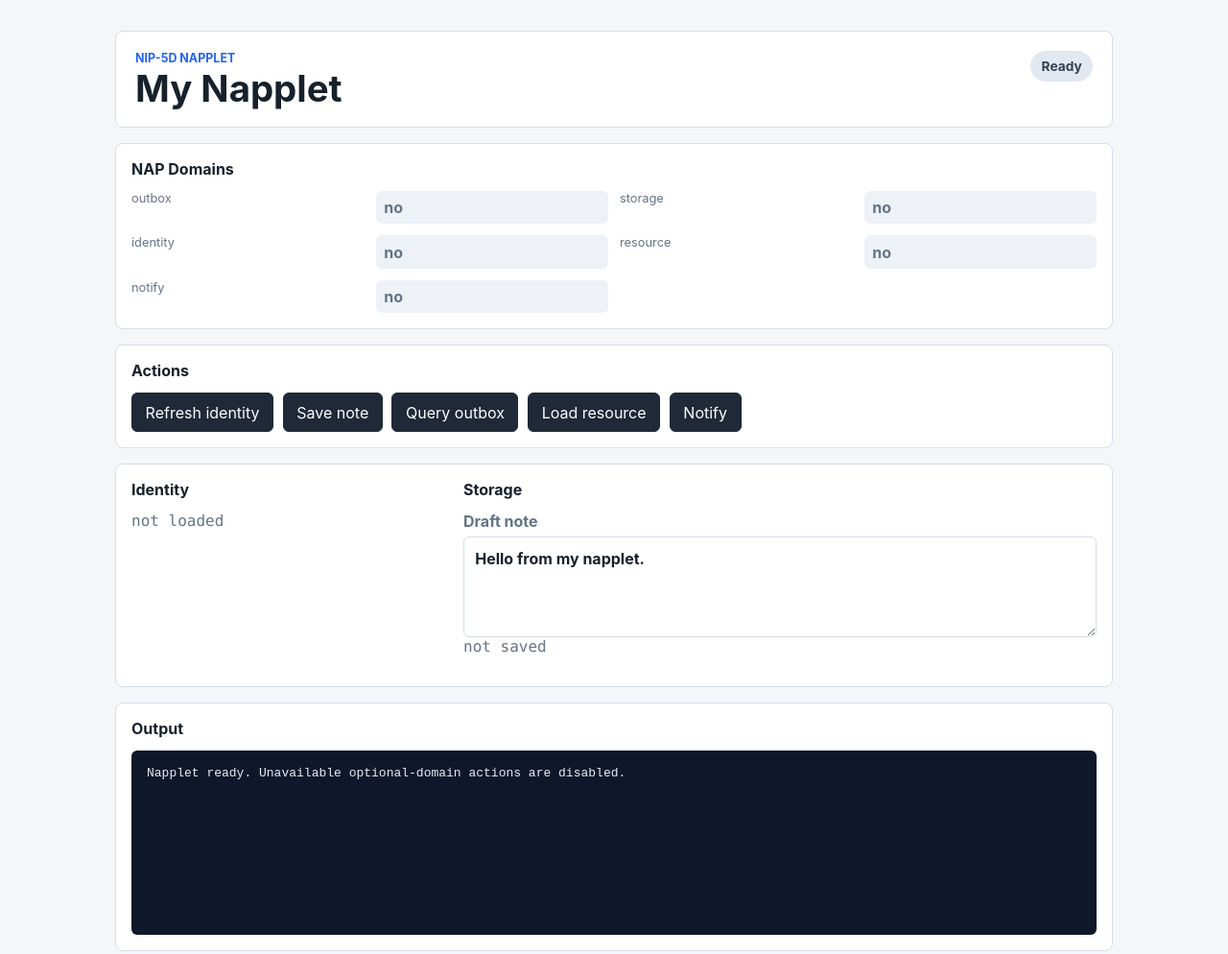
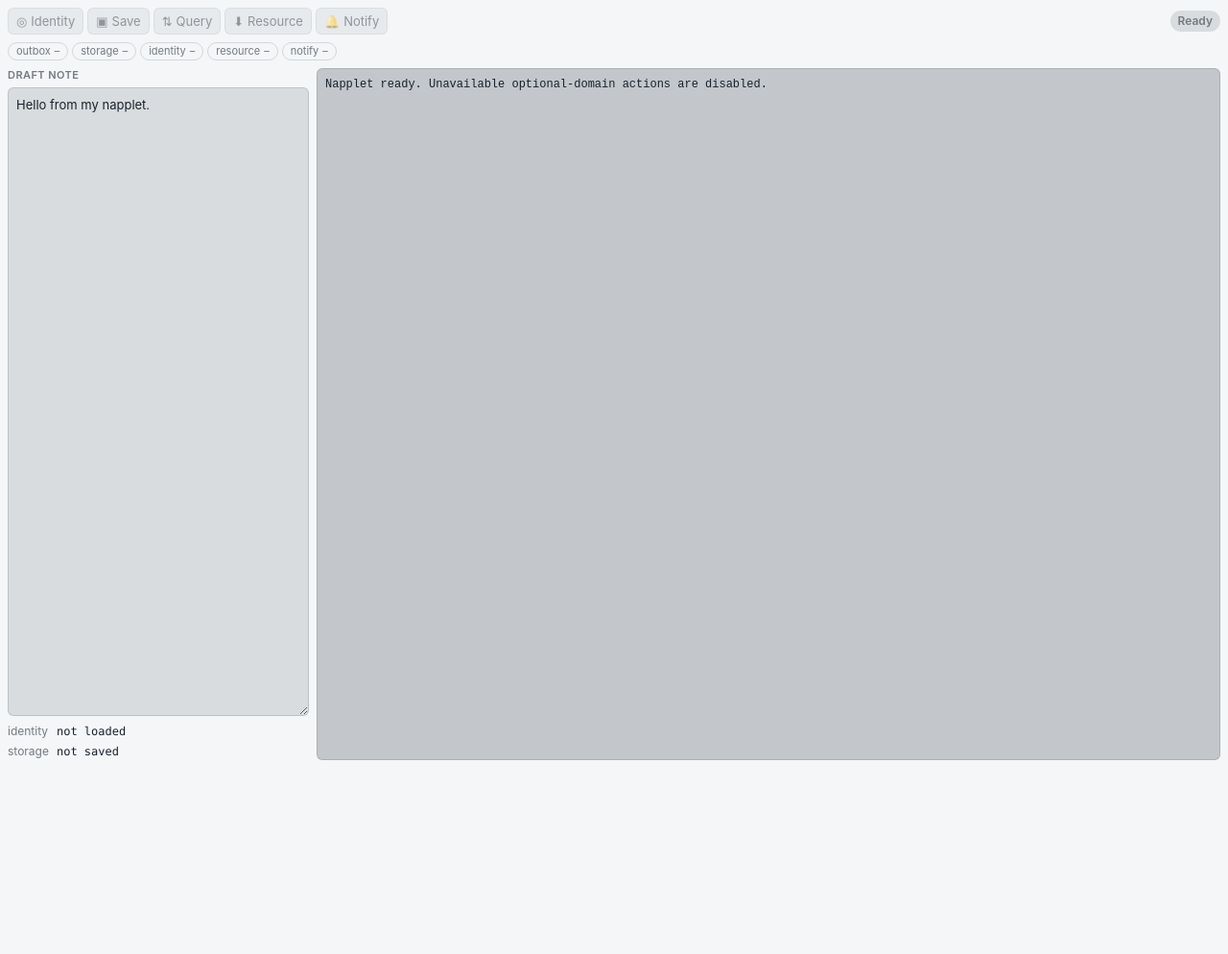
Before and after one commit to napplet/boilerplate, a website built with Vite: page index.html in a window 1280 px wide. Shown: the whole page at 96% size. After the commit the page ends 800 px from the top, so only its background shows below. Built offline with nearby package versions, Linux system fonts and the light colour scheme.

Commit message:
feat(starter): applet layout — no title header, compact tiers, whole-surface theme
Remove the masthead/eyebrow/h1 and the centered 1040px page column. The
root now fills the frame; a container-query layout goes icon-only below
240px, side-by-side from 480px, and uses the space above 900px; short
frames drop informational rows. The runtime theme (when injected)
repaints --bg/--fg/--primary on html/body/#app with every token derived
from them; the fallback palette paints its own background.

Co-Authored-By: Claude Opus 5 (1M context) <noreply@anthropic.com>
Claude-Session: https://claude.ai/code/session_014GUTpFwPhjueSXfsrr8HgX

```diff
--- a/index.html
+++ b/index.html
@@ -6,52 +6,51 @@
     <title>My Napplet</title>
   </head>
   <body>
-    <main id="app" class="app-shell">
-      <section class="workspace" aria-labelledby="app-title">
-        <header class="masthead">
-          <div>
-            <p class="eyebrow">NIP-5D napplet</p>
-            <h1 id="app-title">My Napplet</h1>
-          </div>
-          <output id="status" class="status status-idle">Ready</output>
-        </header>
+    <!--
+      A napplet is an applet framed by a runtime: the runtime already shows this
+      napplet's name, so there is no title header here. The frame is working
+      surface from the first pixel, and the layout adapts to any frame size.
+    -->
+    <main id="app" class="app">
+      <div class="toolbar" role="toolbar" aria-label="Actions">
+        <button id="identityButton" type="button" title="Refresh identity">
+          <span aria-hidden="true">◎</span><span class="label">Identity</span>
+        </button>
+        <button id="storageButton" type="button" title="Save draft">
+          <span aria-hidden="true">▣</span><span class="label">Save</span>
+        </button>
+        <button id="outboxButton" type="button" title="Query outbox">
+          <span aria-hidden="true">⇅</span><span class="label">Query</span>
+        </button>
+        <button id="resourceButton" type="button" title="Load resource">
+          <span aria-hidden="true">⬇</span><span class="label">Resource</span>
+        </button>
+        <button id="notifyButton" type="button" title="Send notification">
+          <span aria-hidden="true">🔔</span><span class="label">Notify</span>
+        </button>
+        <output id="status" class="status status-idle" aria-live="polite">Ready</output>
+      </div>
 
-        <section class="panel capability-panel" aria-labelledby="capability-title">
-          <h2 id="capability-title">NAP Domains</h2>
-          <dl id="capabilities" class="capability-grid"></dl>
-        </section>
+      <dl id="capabilities" class="domains" aria-label="Injected NAP domains"></dl>
 
-        <section class="panel action-panel" aria-labelledby="actions-title">
-          <h2 id="actions-title">Actions</h2>
-          <div class="button-row">
-            <button id="identityButton" type="button">Refresh identity</button>
-            <button id="storageButton" type="button">Save note</button>
-            <button id="outboxButton" type="button">Query outbox</button>
-            <button id="resourceButton" type="button">Load resource</button>
-            <button id="notifyButton" type="button">Notify</button>
+      <div class="workspace">
+        <section class="pane pane-draft" aria-label="Draft">
+          <label class="field">
+            <span class="field-label">Draft note</span>
+            <textarea id="noteInput" rows="3">Hello from my napplet.</textarea>
+          </label>
+          <div class="meta">
+            <span class="meta-key">identity</span>
+            <span id="identityValue" class="mono truncate">not loaded</span>
+            <span class="meta-key">storage</span>
+            <span id="storageValue" class="mono truncate">not saved</span>
           </div>
         </section>
 
-        <section class="panel split-panel" aria-label="Napplet state">
-          <article>
-            <h2>Identity</h2>
-            <p id="identityValue" class="mono muted">not loaded</p>
-          </article>
-          <article>
-            <h2>Storage</h2>
-            <label class="field">
-              <span>Draft note</span>
-              <textarea id="noteInput" rows="4">Hello from my napplet.</textarea>
-            </label>
-            <p id="storageValue" class="mono muted">not saved</p>
-          </article>
+        <section class="pane pane-output" aria-label="Output">
+          <pre id="output" class="output" data-napplet-select="text">No events yet.</pre>
         </section>
-
-        <section class="panel output-panel" aria-labelledby="events-title">
-          <h2 id="events-title">Output</h2>
-          <pre id="output" class="output" aria-live="polite">No events yet.</pre>
-        </section>
-      </section>
+      </div>
     </main>
     <script type="module" src="/src/main.ts"></script>
   </body>
--- a/src/main.ts
+++ b/src/main.ts
@@ -4,13 +4,17 @@ import {
   OUTBOX_DOMAIN,
   RESOURCE_DOMAIN,
   STORAGE_DOMAIN,
+  THEME_DOMAIN,
   identity,
   notify,
   outbox,
   resource,
   storage,
+  themeGet,
+  themeOnChanged,
   type NostrEvent,
   type Subscription,
+  type Theme,
 } from '@napplet/sdk';
 import { runtimeHasDomain } from './domain-availability.js';
 import './styles.css';
@@ -32,6 +36,7 @@ const elements = {
 };
 
 let identitySubscription: Subscription | null = null;
+let themeSubscription: Subscription | null = null;
 
 function requireElement<T extends HTMLElement>(selector: string): T {
   const element = document.querySelector<T>(selector);
@@ -65,13 +70,17 @@ function renderCapabilities(): void {
   ];
 
   elements.capabilities.replaceChildren(
-    ...rows.flatMap(([label, value]) => {
+    ...rows.map(([label, value]) => {
+      const pill = document.createElement('div');
+      pill.className = 'domain';
+      pill.dataset.state = value === 'no' ? 'off' : 'on';
       const term = document.createElement('dt');
       term.textContent = label;
       const description = document.createElement('dd');
-      description.textContent = value;
-      description.dataset.state = value === 'no' ? 'off' : 'on';
-      return [term, description];
+      description.textContent = value === 'no' ? '–' : '✓';
+      description.setAttribute('aria-label', value === 'no' ? 'absent' : 'injected');
+      pill.append(term, description);
+      return pill;
     }),
   );
 
@@ -180,6 +189,29 @@ async function sendNotification(): Promise<void> {
   setStatus('ok', 'Notification sent');
 }
 
+/**
+ * NAP-THEME covers the whole surface: background and text land on html/body/#app
+ * through the CSS custom properties, and every derived token (surface, border,
+ * muted) follows. The stylesheet's fallback palette applies when the runtime
+ * did not inject `theme`.
+ */
+function applyTheme(theme: Theme): void {
+  const root = document.documentElement.style;
+  root.setProperty('--bg', theme.colors.background);
+  root.setProperty('--fg', theme.colors.text);
+  root.setProperty('--primary', theme.colors.primary);
+}
+
+function subscribeToTheme(): void {
+  if (!runtimeHasDomain(THEME_DOMAIN)) return;
+  try {
+    themeGet().then(applyTheme).catch(() => undefined);
+    themeSubscription = themeOnChanged(applyTheme);
+  } catch (error) {
+    setOutput(error instanceof Error ? error.message : error);
+  }
+}
+
 function subscribeToIdentityChanges(): void {
   if (!runtimeHasDomain(IDENTITY_DOMAIN)) return;
   try {
@@ -229,8 +261,10 @@ elements.notifyButton.addEventListener('click', () => {
 
 window.addEventListener('beforeunload', () => {
   identitySubscription?.close();
+  themeSubscription?.close();
 });
 
 renderCapabilities();
+subscribeToTheme();
 subscribeToIdentityChanges();
 setOutput('Napplet ready. Unavailable optional-domain actions are disabled.');
--- a/src/styles.css
+++ b/src/styles.css
@@ -1,20 +1,36 @@
+/*
+  Applet layout, not a web page.
+
+  - No title header: the runtime frames the napplet and shows its name.
+  - Compact by default: 13px type, 4/8/12px spacing, 28-30px controls.
+  - Fills the frame at any size. The iframe viewport IS the napplet viewport,
+    so container queries on #app and @media queries both measure the frame.
+  - Tiers: tiny (<240px) icon-only toolbar, one column · compact (240-480px)
+    labels return · regular (480-900px) draft + output side by side ·
+    wide (>900px) more output, larger editor. Short frames collapse the domain strip.
+  - Theme: the runtime theme (when injected) repaints --bg/--fg/--primary on
+    html/body/#app; the fallback below paints its own page background.
+*/
+
 :root {
-  color-scheme: light;
-  font-family:
-    Inter, ui-sans-serif, system-ui, -apple-system, BlinkMacSystemFont, "Segoe UI",
-    sans-serif;
-  background: #f4f6f8;
-  color: #17212b;
-  --accent: #2563eb;
-  --accent-strong: #1d4ed8;
-  --surface: #ffffff;
-  --surface-muted: #eef2f6;
-  --border: #d7dee7;
-  --muted: #647487;
+  --bg: #f4f6f8;
+  --fg: #17212b;
+  --primary: #2563eb;
+  --surface: color-mix(in srgb, var(--bg) 88%, var(--fg));
+  --surface-2: color-mix(in srgb, var(--bg) 78%, var(--fg));
+  --border: color-mix(in srgb, var(--fg) 14%, transparent);
+  --muted: color-mix(in srgb, var(--fg) 58%, var(--bg));
+  --ok: #16703b;
+  --warn: #9a6700;
   --danger: #b42318;
-  --warning: #9a6700;
-  --success: #16703b;
+  --space-1: 4px;
+  --space-2: 8px;
+  --space-3: 12px;
+  --control-h: 28px;
+  --radius: 6px;
   --napplet-text-selection: none;
+  color-scheme: light dark;
+  font: 13px/1.4 Inter, ui-sans-serif, system-ui, -apple-system, "Segoe UI", sans-serif;
 }
 
 * {
@@ -36,221 +52,262 @@
   user-select: all;
 }
 
-body {
+html,
+body,
+#app {
+  height: 100%;
   margin: 0;
-  min-width: 320px;
+  background: var(--bg);
+  color: var(--fg);
 }
 
 button,
 textarea {
   font: inherit;
+  color: inherit;
 }
 
-button {
-  min-height: 2.5rem;
-  border: 1px solid #1f2937;
-  border-radius: 6px;
-  background: #1f2937;
-  color: #ffffff;
-  padding: 0.6rem 0.85rem;
-  cursor: pointer;
+/* Frame ─────────────────────────────────────────────────────────────── */
+
+.app {
+  container-type: inline-size;
+  display: grid;
+  grid-template-rows: auto auto minmax(0, 1fr);
+  gap: var(--space-2);
+  padding: var(--space-2);
+  overflow: hidden;
 }
 
-button:hover {
-  background: #111827;
+/* Toolbar ───────────────────────────────────────────────────────────── */
+
+.toolbar {
+  display: flex;
+  flex-wrap: wrap;
+  align-items: center;
+  gap: var(--space-1);
+  min-height: var(--control-h);
 }
 
-button:focus-visible,
-textarea:focus-visible {
-  outline: 3px solid color-mix(in srgb, var(--accent) 35%, transparent);
-  outline-offset: 2px;
+.toolbar button {
+  display: inline-flex;
+  align-items: center;
+  gap: var(--space-1);
+  height: var(--control-h);
+  padding: 0 var(--space-2);
+  border: 1px solid var(--border);
+  border-radius: var(--radius);
+  background: var(--surface);
+  cursor: pointer;
+  white-space: nowrap;
 }
 
-.app-shell {
-  min-height: 100vh;
-  padding: 2rem;
+.toolbar button:hover:not(:disabled) {
+  border-color: var(--primary);
 }
 
-.workspace {
-  width: min(1040px, 100%);
-  margin: 0 auto;
-  display: grid;
-  gap: 1rem;
+.toolbar button:disabled {
+  opacity: 0.45;
+  cursor: not-allowed;
 }
 
-.masthead,
-.panel {
-  background: var(--surface);
-  border: 1px solid var(--border);
-  border-radius: 8px;
+.toolbar button:focus-visible,
+textarea:focus-visible {
+  outline: 2px solid var(--primary);
+  outline-offset: 1px;
 }
 
-.masthead {
-  display: flex;
-  justify-content: space-between;
-  align-items: start;
-  gap: 1rem;
-  padding: 1.25rem;
+/* tiny tier: icon-only buttons, labels return at compact */
+.toolbar .label {
+  display: none;
 }
 
-.eyebrow {
-  margin: 0 0 0.25rem;
-  color: var(--accent);
-  font-size: 0.78rem;
-  font-weight: 700;
-  text-transform: uppercase;
-  letter-spacing: 0;
-}
-
-h1,
-h2,
-p {
-  margin-top: 0;
-}
-
-h1 {
-  margin-bottom: 0;
-  font-size: clamp(1.6rem, 4vw, 2.4rem);
-  line-height: 1.05;
-}
-
-h2 {
-  margin-bottom: 0.8rem;
-  font-size: 1rem;
+@container (min-width: 240px) {
+  .toolbar .label {
+    display: inline;
+  }
 }
 
 .status {
-  display: inline-flex;
-  align-items: center;
-  min-height: 2rem;
+  margin-left: auto;
+  padding: 0 var(--space-2);
   border-radius: 999px;
-  padding: 0.35rem 0.7rem;
+  font-size: 12px;
+  font-weight: 600;
+  line-height: 22px;
   white-space: nowrap;
-  font-size: 0.86rem;
-  font-weight: 700;
+  overflow: hidden;
+  text-overflow: ellipsis;
+  max-width: 100%;
 }
 
 .status-idle {
-  color: #334155;
-  background: #e2e8f0;
+  color: var(--muted);
+  background: var(--surface);
 }
 
 .status-ok {
-  color: var(--success);
-  background: #ddf7e8;
+  color: var(--ok);
+  background: color-mix(in srgb, var(--ok) 14%, var(--bg));
 }
 
 .status-warn {
-  color: var(--warning);
-  background: #fff3c4;
+  color: var(--warn);
+  background: color-mix(in srgb, var(--warn) 16%, var(--bg));
 }
 
 .status-error {
   color: var(--danger);
-  background: #fee4e2;
+  background: color-mix(in srgb, var(--danger) 14%, var(--bg));
 }
 
-.panel {
-  padding: 1rem;
+/* Domain strip ──────────────────────────────────────────────────────── */
+
+.domains {
+  display: flex;
+  flex-wrap: wrap;
+  gap: var(--space-1);
+  margin: 0;
+  font-size: 11px;
 }
 
-.capability-grid {
-  display: grid;
-  grid-template-columns: repeat(4, minmax(0, 1fr));
-  gap: 0.75rem;
+.domain {
+  display: inline-flex;
+  align-items: center;
+  gap: var(--space-1);
+  padding: 1px var(--space-2);
+  border: 1px solid var(--border);
+  border-radius: 999px;
+  color: var(--muted);
+}
+
+.domain dt,
+.domain dd {
   margin: 0;
 }
 
-.capability-grid dt,
-.capability-grid dd {
-  margin: 0;
+.domain[data-state="on"] {
+  color: var(--ok);
+  border-color: color-mix(in srgb, var(--ok) 40%, transparent);
 }
 
-.capability-grid dt {
-  color: var(--muted);
-  font-size: 0.8rem;
+/* Workspace ─────────────────────────────────────────────────────────── */
+
+.workspace {
+  display: grid;
+  grid-template-columns: minmax(0, 1fr);
+  grid-template-rows: auto minmax(0, 1fr);
+  gap: var(--space-2);
+  min-height: 0;
 }
 
-.capability-grid dd {
-  min-height: 2rem;
-  border-radius: 6px;
-  background: var(--surface-muted);
-  padding: 0.45rem 0.55rem;
-  overflow-wrap: anywhere;
-  font-weight: 700;
+.pane {
+  display: grid;
+  gap: var(--space-2);
+  min-height: 0;
+  min-width: 0;
+  overflow: auto;
 }
 
-.capability-grid dd[data-state="on"] {
-  color: var(--success);
-}
-
-.capability-grid dd[data-state="off"] {
-  color: var(--muted);
-}
-
-.button-row {
-  display: flex;
-  flex-wrap: wrap;
-  gap: 0.6rem;
-}
-
-.split-panel {
-  display: grid;
-  grid-template-columns: minmax(0, 1fr) minmax(0, 2fr);
-  gap: 1rem;
+.pane-draft {
+  grid-template-rows: minmax(0, 1fr) auto;
+  align-content: start;
 }
 
 .field {
   display: grid;
-  gap: 0.4rem;
+  grid-template-rows: auto minmax(0, 1fr);
+  gap: var(--space-1);
+  min-height: 0;
+}
+
+.field-label {
   color: var(--muted);
-  font-weight: 700;
+  font-size: 11px;
+  font-weight: 600;
+  text-transform: uppercase;
+  letter-spacing: 0.04em;
 }
 
 textarea {
   width: 100%;
+  height: 100%;
+  min-height: calc(var(--control-h) * 2);
   resize: vertical;
   border: 1px solid var(--border);
-  border-radius: 6px;
-  padding: 0.7rem;
-  color: #17212b;
+  border-radius: var(--radius);
+  padding: var(--space-2);
+  background: var(--surface);
+}
+
+.meta {
+  display: grid;
+  grid-template-columns: auto minmax(0, 1fr);
+  gap: var(--space-1) var(--space-2);
+  align-items: baseline;
+  font-size: 12px;
+}
+
+.meta-key {
+  color: var(--muted);
 }
 
 .mono {
   font-family: "SFMono-Regular", Consolas, "Liberation Mono", monospace;
 }
 
-.muted {
-  color: var(--muted);
+.truncate {
+  overflow: hidden;
+  text-overflow: ellipsis;
+  white-space: nowrap;
 }
 
 .output {
-  min-height: 12rem;
-  max-height: 24rem;
+  height: 100%;
+  min-height: calc(var(--control-h) * 3);
+  margin: 0;
   overflow: auto;
-  margin: 0;
-  border-radius: 6px;
-  background: #0f172a;
-  color: #e5edf7;
-  padding: 1rem;
+  border: 1px solid var(--border);
+  border-radius: var(--radius);
+  padding: var(--space-2);
+  background: var(--surface-2);
+  font-size: 12px;
   white-space: pre-wrap;
+  overflow-wrap: anywhere;
 }
 
-@media (max-width: 720px) {
-  .app-shell {
-    padding: 1rem;
+/* regular tier: draft beside output */
+@container (min-width: 480px) {
+  .workspace {
+    grid-template-columns: minmax(200px, 1fr) minmax(0, 2fr);
+    grid-template-rows: minmax(0, 1fr);
+  }
+}
+
+/* wide tier: use the space — bigger editor, more output */
+@container (min-width: 900px) {
+  .app {
+    gap: var(--space-3);
+    padding: var(--space-3);
   }
 
-  .masthead,
-  .split-panel {
-    grid-template-columns: 1fr;
+  .workspace {
+    grid-template-columns: minmax(280px, 1fr) minmax(0, 3fr);
   }
 
-  .masthead {
-    display: grid;
+  textarea {
+    min-height: calc(var(--control-h) * 4);
+  }
+}
+
+/* short frames: drop informational rows, keep the controls and the editor */
+@media (max-height: 240px) {
+  .domains,
+  .field-label,
+  .meta {
+    display: none;
   }
 
-  .capability-grid {
-    grid-template-columns: repeat(2, minmax(0, 1fr));
+  textarea {
+    min-height: var(--control-h);
   }
 }
```
Also changed, not shown: .codex/skills/README.md (deleted).
